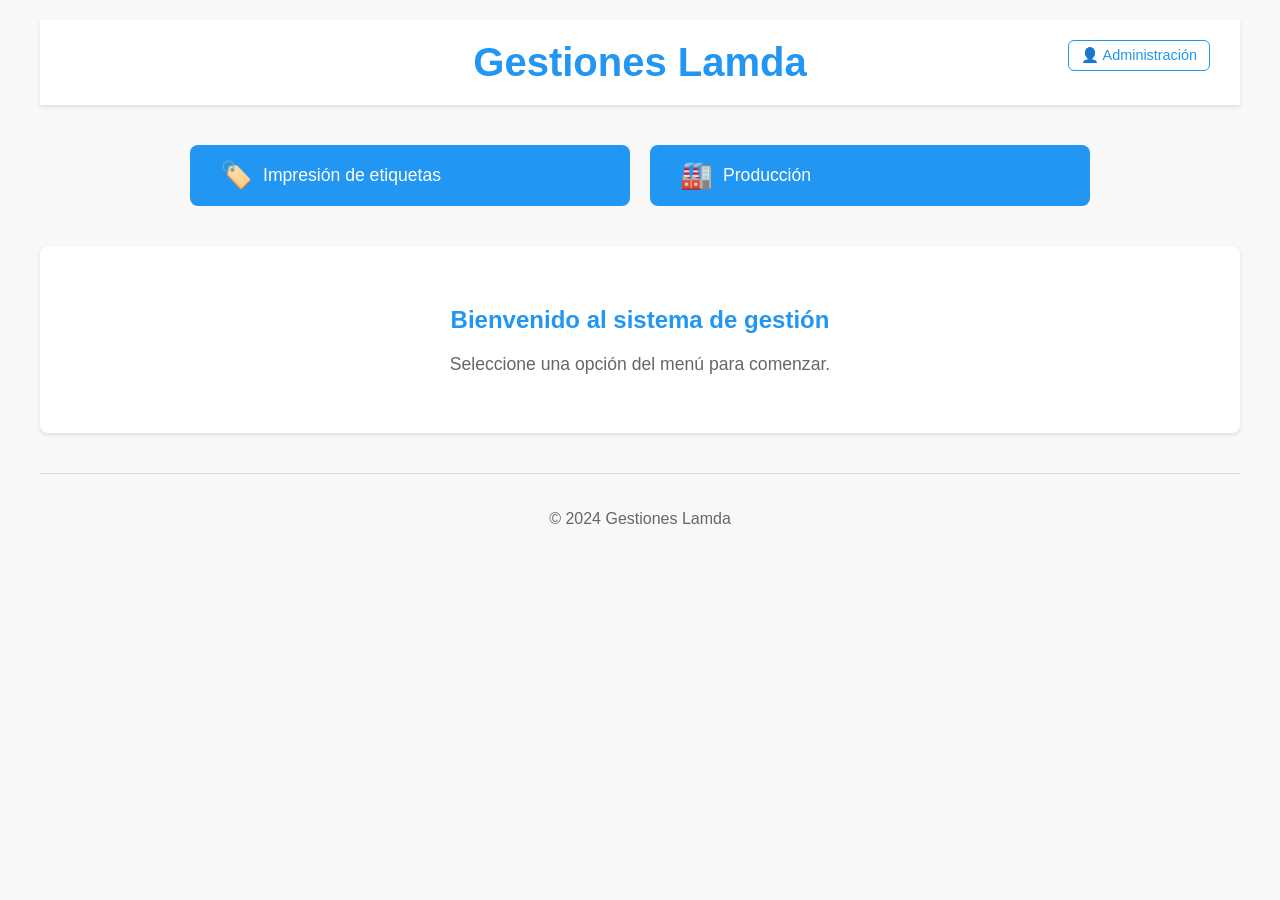
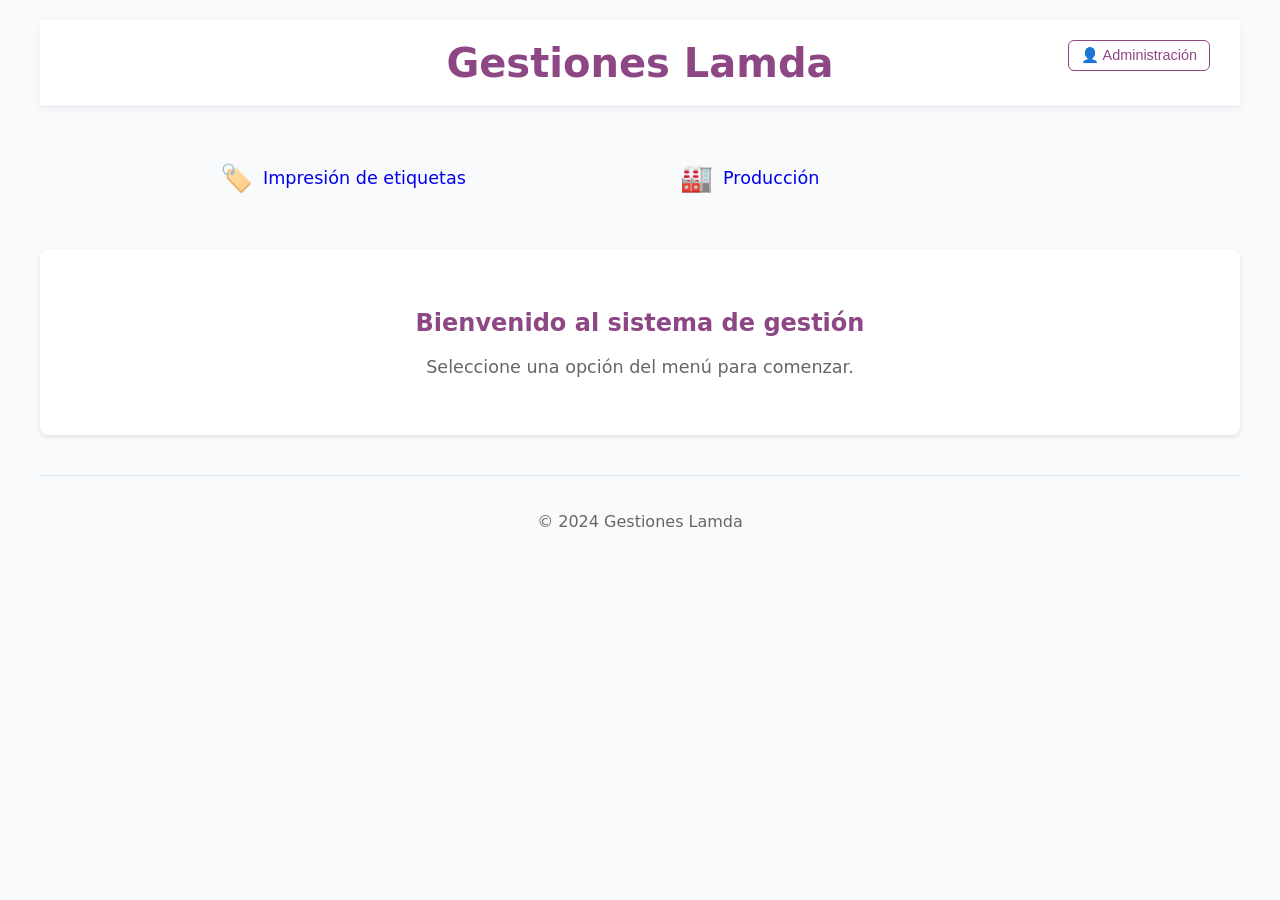

Backup antes de implementar apertura de cajas

--- a/src/app-etiquetas/css/style.css
+++ b/src/app-etiquetas/css/style.css
@@ -1,17 +1,22 @@
 /* Estilos generales */
 :root {
-  --primary-color: #2196F3;
-  --secondary-color: #4CAF50;
-  --text-color: #333;
-  --background-color: #f8f8f8;
-  --border-color: #ddd;
+  --primary-color: #8e4785;       /* Violeta institucional del logo */
+  --primary-hover: #73346b;       /* Violeta oscuro para interacciones hover */
+  --primary-light: #fbf6fb;       /* Fondo violeta sutil */
+  --secondary-color: #8e4785;     /* Violeta institucional secundario */
+  --dark-slate: #334155;          /* Gris oscuro principal (Slate-700) */
+  --medium-slate: #475569;        /* Gris medio para jerarquías secundarias (Slate-600) */
+  --light-slate: #f8fafc;         /* Fondo general premium de la aplicación */
+  --button-passive: #f1f5f9;      /* Gris muy suave para botones accesorios/terciarios */
+  --text-color: #1e293b;          /* Texto principal oscuro */
+  --border-color: #e2e8f0;        /* Bordes sutiles */
 }
 
 body {
-  font-family: Arial, sans-serif;
+  font-family: 'Segoe UI', system-ui, -apple-system, sans-serif;
   margin: 0;
   padding: 0;
-  background-color: var(--background-color);
+  background-color: var(--light-slate);
   color: var(--text-color);
 }
 
@@ -25,7 +30,8 @@ body {
 header {
   background-color: white;
   padding: 20px 0;
-  box-shadow: 0 2px 4px rgba(0,0,0,0.1);
+  box-shadow: 0 2px 8px rgba(0,0,0,0.05);
+  border-bottom: 1px solid var(--border-color);
 }
 
 header h1 {
@@ -49,11 +55,13 @@ header h1 {
   grid-column: span 1;
   padding: 30px;
   font-size: 1.3em;
-  background-color: var(--primary-color);
+  background-color: var(--dark-slate);
+  color: white;
   justify-content: center;
   flex-direction: column;
   text-align: center;
-  box-shadow: 0 4px 10px rgba(0,0,0,0.15);
+  box-shadow: 0 4px 10px rgba(0,0,0,0.05);
+  border: 1px solid var(--dark-slate);
 }
 .menu-tier-1 .icon {
   font-size: 2.2em;
@@ -66,8 +74,10 @@ header h1 {
   grid-column: span 1;
   padding: 20px;
   font-size: 1.1em;
-  background-color: var(--secondary-color);
+  background-color: var(--medium-slate);
+  color: white;
   justify-content: center;
+  border: 1px solid var(--medium-slate);
 }
 
 /* Nivel 3: Accesorios/Marginales */
@@ -76,23 +86,25 @@ header h1 {
   padding: 12px 20px;
   font-size: 0.95em;
   justify-content: center;
-  background-color: white;
+  background-color: var(--button-passive);
   color: var(--text-color);
   border: 1px solid var(--border-color);
 }
 .menu-tier-3:hover {
-  background-color: #f1f1f1;
-  color: var(--primary-color);
+  background-color: var(--primary-color);
+  color: white;
+  border-color: var(--primary-color);
 }
 
 .menu-tier-3.warning {
-  background: linear-gradient(135deg, #f39c12 0%, #d35400 100%);
-  color: white;
-  border: none;
+  background-color: var(--button-passive);
+  color: var(--text-color);
+  border: 1px solid var(--border-color);
 }
 .menu-tier-3.warning:hover {
-  background: linear-gradient(135deg, #e67e22 0%, #c0392b 100%);
+  background-color: var(--primary-color);
   color: white;
+  border-color: var(--primary-color);
 }
 
 /* Responsividad (Celulares) */
@@ -108,21 +120,24 @@ header h1 {
   align-items: center;
   gap: 10px;
   padding: 15px 30px;
-  background-color: var(--primary-color);
-  color: white;
   text-decoration: none;
-  border-radius: 8px;
+  border-radius: 12px;
   font-size: 1.1em;
-  transition: background-color 0.3s ease;
+  transition: all 0.3s cubic-bezier(0.4, 0, 0.2, 1);
 }
 
 .menu-button:hover {
-  background-color: #1976D2;
+  background-color: var(--primary-color);
+  border-color: var(--primary-color);
+  color: white;
+  transform: translateY(-4px);
+  box-shadow: 0 10px 20px rgba(142, 71, 133, 0.15);
 }
 
 .menu-button .icon {
   font-size: 1.5em;
 }
+
 
 /* Sección de bienvenida */
 .welcome-section {
@@ -173,7 +188,7 @@ footer {
 }
 
 .dropdown-toggle:hover {
-  background-color: #1976D2;
+  background-color: var(--primary-hover);
 }
 
 .dropdown-toggle .caret {
@@ -347,7 +362,7 @@ footer {
 }
 
 .modal-editar-usuario .btn-guardar:hover {
-  background-color: #1976D2;
+  background-color: var(--primary-hover);
 }
 
 /* Botones de estado receta */
@@ -485,7 +500,7 @@ footer {
 }
 
 .btn-acceder:hover {
-  background-color: #1976D2;
+  background-color: var(--primary-hover);
 }
 
 .admin-button {
